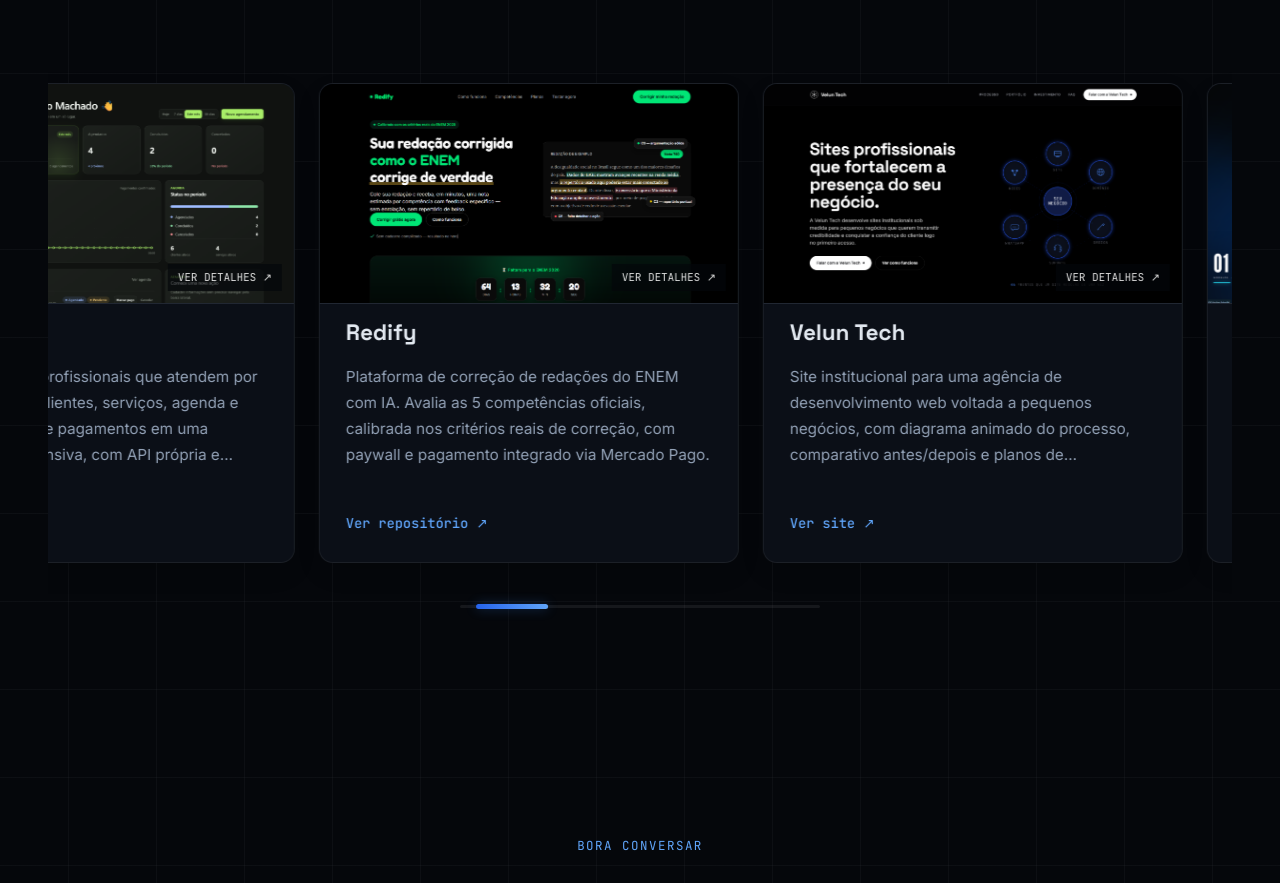
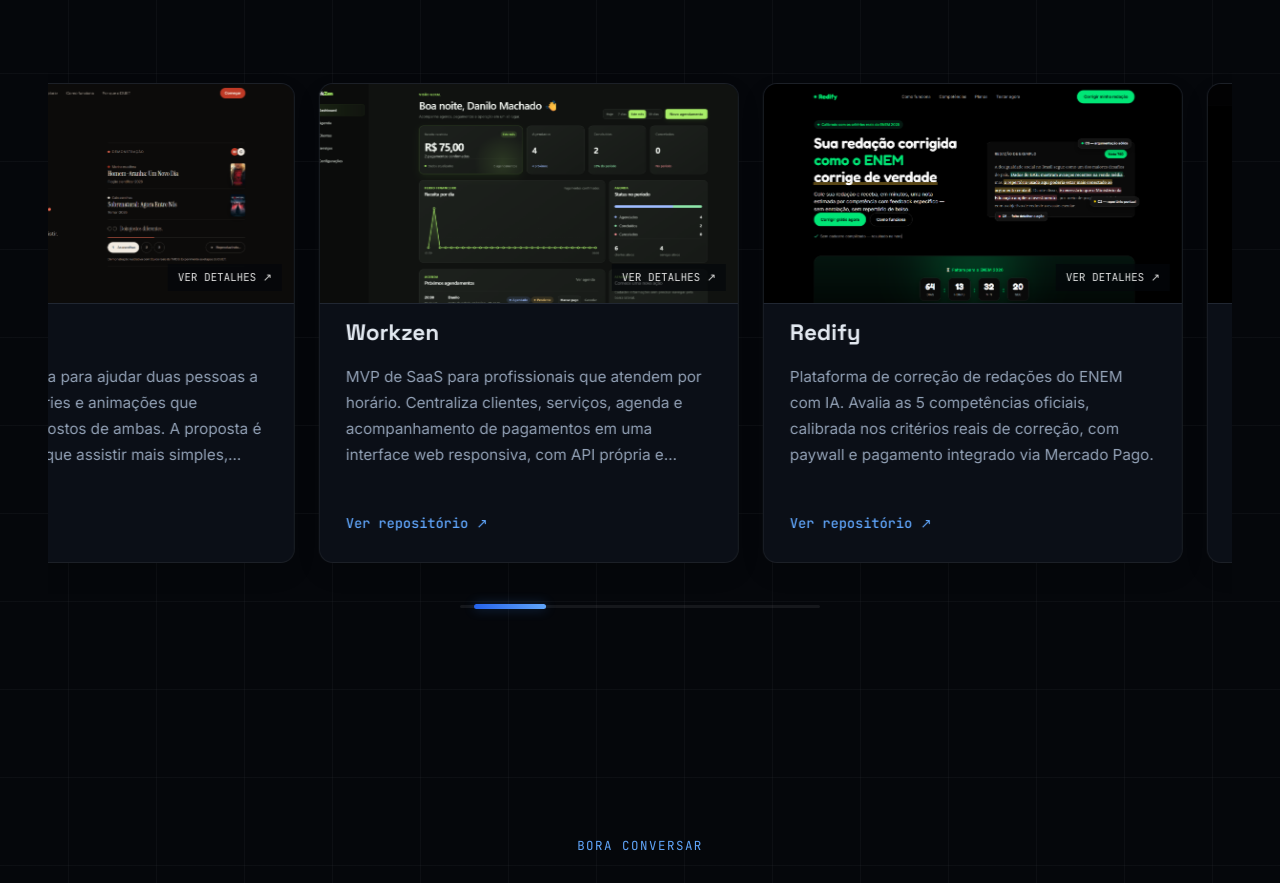
Before and after one commit to danmachado3105/danmachado3105.github.io, a plain HTML site: page index.html in a window 1280 px wide. Shown: the part 4151-5034 px from the top of the page. Drawn offline with nearby package versions, Linux system fonts and the light colour scheme.

Commit message:
Feat: adiciona o projeto Duet

```diff
--- a/index.html
+++ b/index.html
@@ -374,6 +374,24 @@
       <div class="projects-viewport projects-wrapper" id="projectsViewport">
         <div class="projects-grid projects-track" id="projectsTrack">
 
+          <!-- Card: Duet -->
+          <article class="project-card">
+            <div class="project-card-image">
+              <img src="assets/Duet.png" alt="Tela do Velun Tech" loading="lazy">
+            </div>
+            <div class="project-card-top">
+              <h3>Duet</h3>
+              <p class="project-desc">
+                Aplicação web criada para ajudar duas pessoas a encontrar filmes, séries e animações que combinem com os gostos de ambas. A proposta é tornar a escolha do que assistir mais simples, interativa e divertida, transformando a indecisão em uma experiência compartilhada.
+              </p>
+            </div>
+            <div class="project-card-bottom">
+              <a href="https://duet-phi-mauve.vercel.app/" target="_blank" rel="noopener" class="project-link">
+                Ver site ↗
+              </a>
+            </div>
+          </article>
+
           <!-- Card: Workzen -->
           <article class="project-card">
             <div class="project-card-image">
```
Also changed, not shown: assets/Duet.png (added).
